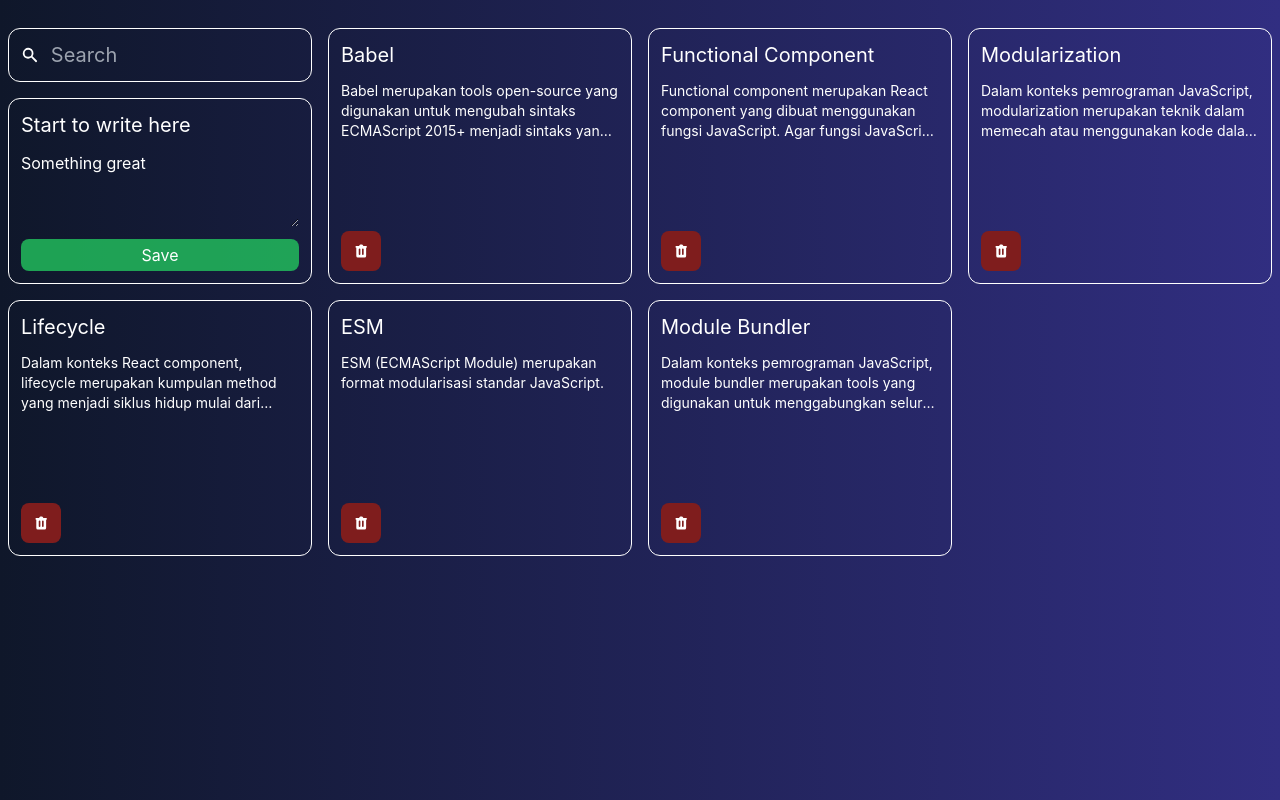
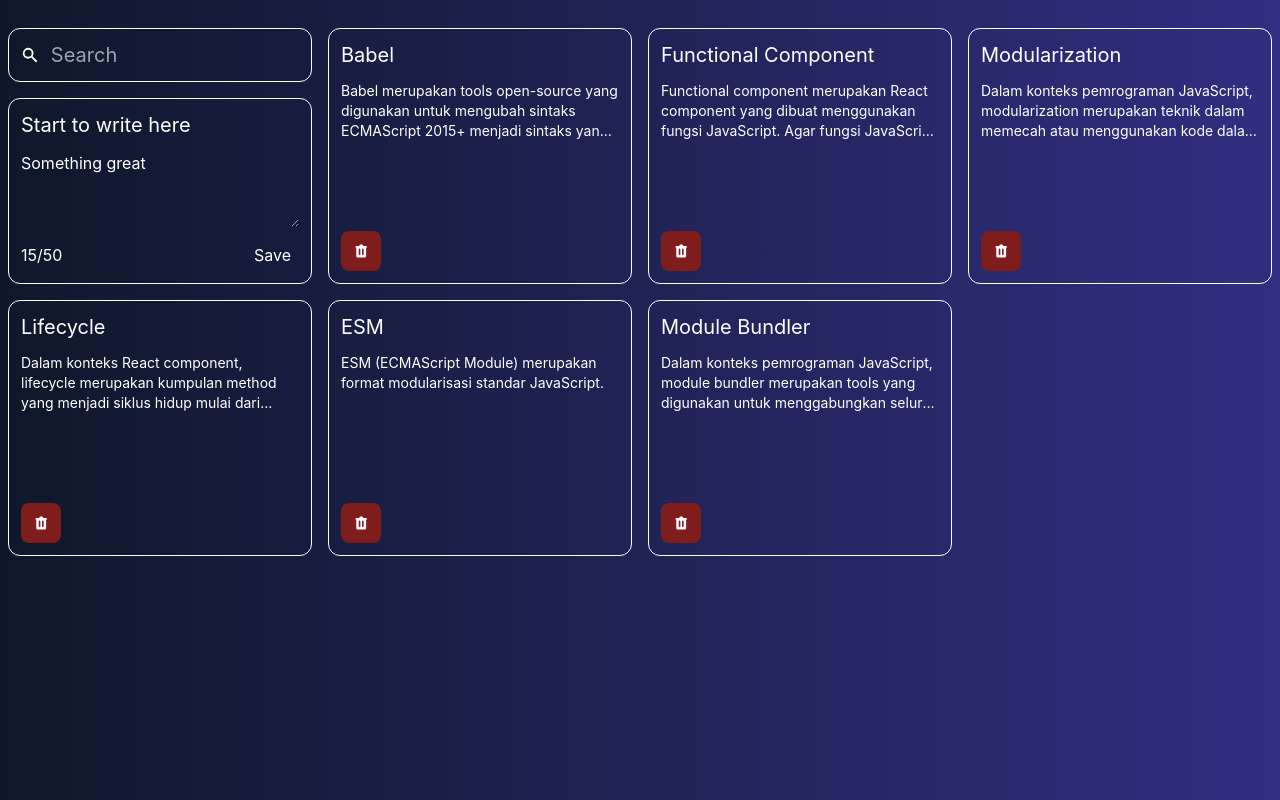
Before and after one commit to abadisurio/coolnote, a React (Create React App) app: page / in a window 1280 px wide. Built offline with nearby package versions, Linux system fonts and the light colour scheme.

Commit message:
coolnote: add max text

```diff
--- a/src/components/CardGrid.js
+++ b/src/components/CardGrid.js
@@ -11,7 +11,7 @@ const initialData = [{
     createdAt: ""
 }]
 const initialNewNote = {
-    id: Date.now(),
+    id: 0,
     title: "Start to write here",
     body: "Something great",
     archived: false,
@@ -54,7 +54,7 @@ const CardGrid = () => {
         setData(prevState => {
             return [
                 ...prevState,
-                newNote
+                { ...newNote, id: Date.now() }
             ]
         })
         setNewNote(initialNewNote)
@@ -65,6 +65,8 @@ const CardGrid = () => {
         setData(data.filter(item => item.id !== id))
 
     }
+
+    const isSaveDisabled = newNote.body.length > 50
 
     return (
         <div className='grid grid-cols-1 md:grid-cols-3 lg:grid-cols-4'>
@@ -77,7 +79,10 @@ const CardGrid = () => {
                 <div className='rounded-xl border border-white m-2 p-3 hover:bg-slate-700 transition duration-150 flex-1 flex flex-col'>
                     <input className='bg-transparent w-full text-xl mb-3' name='title' value={newNote.title} onChange={handleChange} />
                     <textarea className='bg-transparent w-full flex-1 mb-3' name='body' value={newNote.body} onChange={handleChange} rows={3} />
-                    <button className='bg-green-500/80 px-2 py-1 rounded-lg ' onClick={saveNote}>Save</button>
+                    <div className="flex justify-between items-center">
+                        <span>{newNote.body.length}/50</span>
+                        <button className={`bg-green-500/${isSaveDisabled ? 0 : 80} px-2 py-1 rounded-lg`} disabled={isSaveDisabled} onClick={saveNote}>{isSaveDisabled ? 'Kurangi karakter' : 'Save'}</button>
+                    </div>
 
                 </div>
             </div>
```
